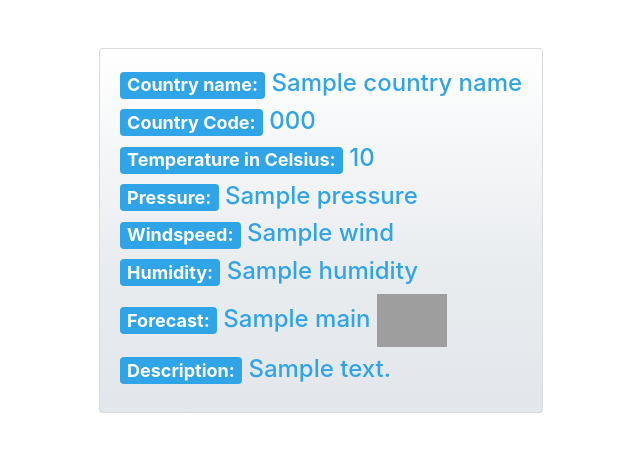
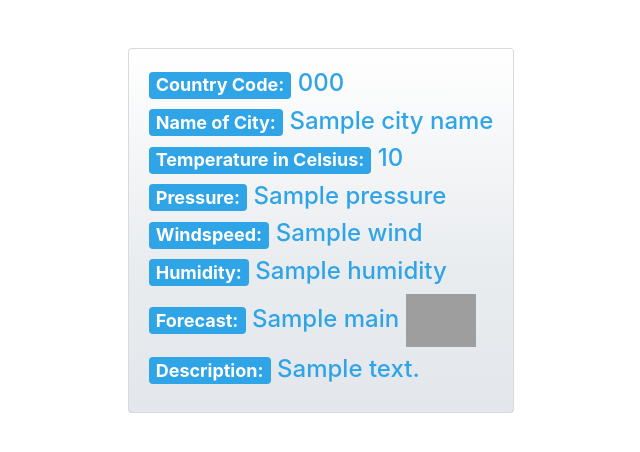
Before and after one commit to Malsorkrasniqi/Malsor-Wether, a Django app: template weatherProject/weatherApp/templates/main/index.html in a window 1280 px wide. Shown: the part 54-506 px from the top of the page, without its empty margins (319-959 px from the left). Run offline with Django 4.2, Linux system fonts and the light colour scheme; the template is opened without the code that fills it: most values are stand-ins (such as "Sample title", 1, 10 or a date in 2020); some libraries are stand-ins or nearby versions; grey boxes are pictures that could not be loaded.

Commit message:
Request fix

```diff
--- a/weatherProject/weatherApp/templates/main/index.html
+++ b/weatherProject/weatherApp/templates/main/index.html
@@ -10,7 +10,6 @@
     crossorigin="anonymous" />
   <title>Weather</title>
 </head>
-
 
 
   <nav class="navbar navbar-expand-lg navbar-light bg-light">
@@ -27,13 +26,12 @@
   <br> <br>
   <div class="row">
 
-    {% if  country_code     and temp and wind and main %}
+    {% if  country_code  and temp  %}
     <div class="col d-flex justify-content-center">
       <div class="card text-dark bg-light mb-6">
         <div class="card-body">
-          <h4><span class="badge badge-primary">Country name:</span> {{ country_name }}</h4>
-
           <h4><span class="badge badge-primary">Country Code:</span> {{ country_code }}</h4>
+          <h4><span class="badge badge-primary">Name of City:</span> {{ city_name }}</h4>
           <h4><span class="badge badge-primary">Temperature in Celsius:</span> {{ temp }}</h4>
           <h4><span class="badge badge-primary">Pressure:</span> {{ pressure }} </h4>
           <h4><span class="badge badge-primary">Windspeed:</span> {{ wind }}</h4>
```
Also changed, not shown: weatherProject/weatherApp/views.py (+5 -11 lines).
